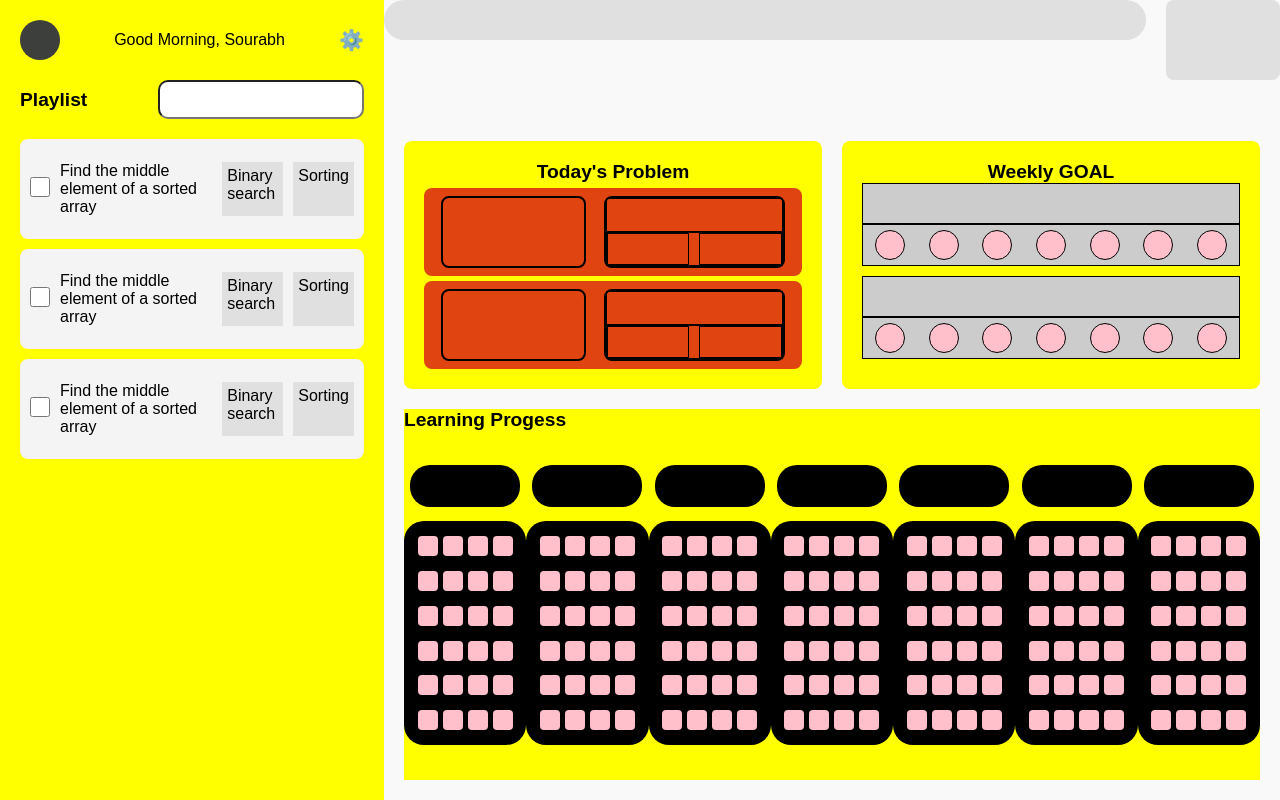
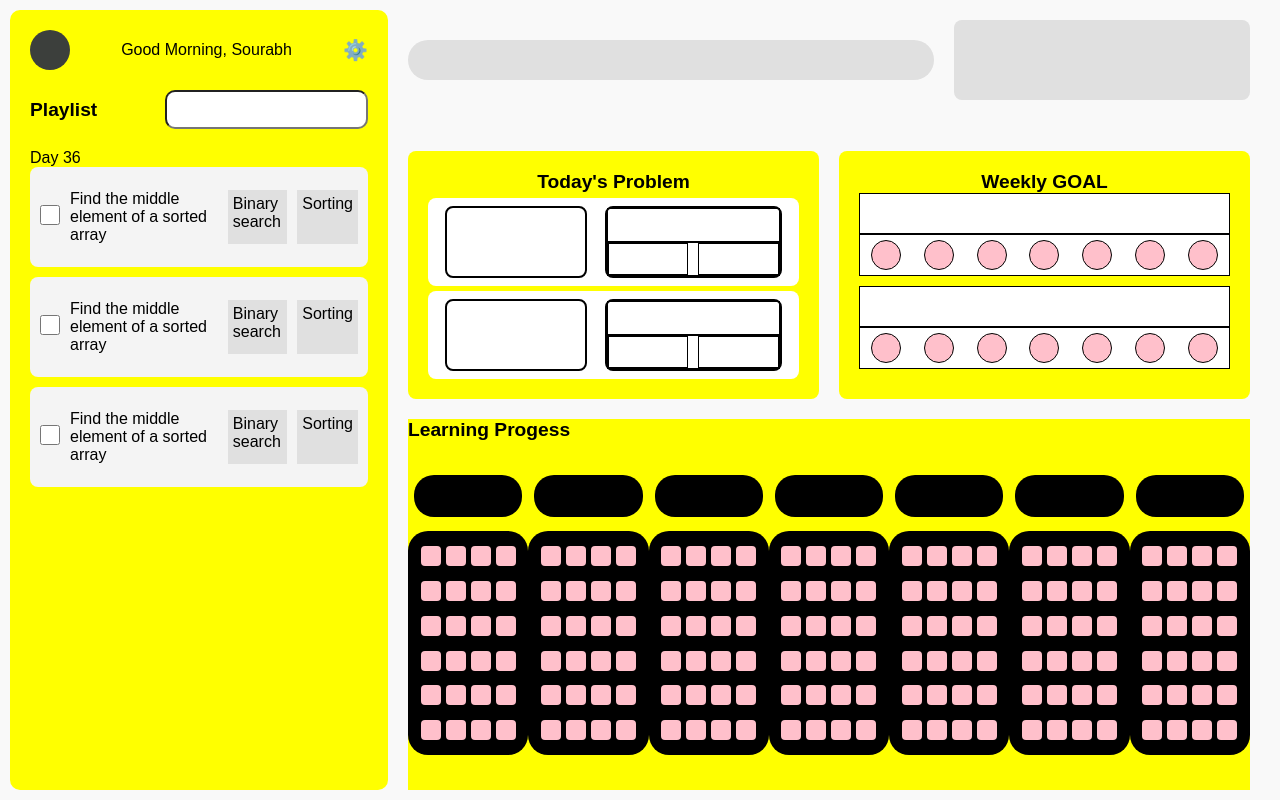
Before and after one commit to Tina067/CodeHub, a React (Create React App) app: page / in a window 1280 px wide. Built offline with nearby package versions, Linux system fonts and the light colour scheme.

Commit message:
1st commit 11-11-24

```diff
--- a/src/App.css
+++ b/src/App.css
@@ -9,8 +9,12 @@ body {
 .app-container {
   display: flex;
   height: 100vh;
+  margin: 10px;
 }
 
+/* .wrapper-container{
+  display: flex;
+} */
 /* .main-content {
 
   flex: 1;
--- a/src/App.js
+++ b/src/App.js
@@ -7,7 +7,7 @@ import MainContent from './components/MainContent';
 function App() {
   return (
     <div className="app-container">
-      <Sidebar />
+    <Sidebar />
       <div className="main-content-wrapper">
         <Header className="header"/>
         <MainContent className="main-content"/>
--- a/src/components/CardPlaceholder.css
+++ b/src/components/CardPlaceholder.css
@@ -1,6 +1,6 @@
 /* CardPlaceholder.css */
 .card-placeholder {
-    background-color: #ccc;
+    background-color: white;
     height: 50%;
     width: 100%;
     display: flex;
--- a/src/components/Header.css
+++ b/src/components/Header.css
@@ -3,17 +3,20 @@
     display: flex;
     gap: 20px;
     margin-bottom: 20px;
+    margin-left: 20px;
+    margin-right: 20px;
+    align-items: center;
   }
 
   .header-bar {
     height: 40px;
-    width: 100%;
+    width: 80%;
     background-color: #e0e0e0;
     border-radius: 20px;
   }
 
   .header-sidebar {
-    width: 15%;
+    width: 45%;
     height: 80px;
     background-color: #e0e0e0;
     border-radius: 8px;
--- a/src/components/PracticeCard.css
+++ b/src/components/PracticeCard.css
@@ -1,5 +1,5 @@
 .practiceCard {
-  background-color: rgb(224, 68, 16);
+  background-color: white;
   padding: 8px;
   border-radius: 8px;
   display: flex;
--- a/src/components/Sidebar.css
+++ b/src/components/Sidebar.css
@@ -3,6 +3,8 @@
     width: 30%;
     background-color: yellow;
     padding: 20px;
+    margin-bottom: 20px;
+    border-radius: 10px;
   }
   .sidebar-Title {
     display: flex;
@@ -39,3 +41,7 @@
   padding: 10px;
   width: 100%;
  }
+
+ .tasklist-section{
+  overflow: auto;
+ }
--- a/src/components/Sidebar.jsx
+++ b/src/components/Sidebar.jsx
@@ -23,7 +23,13 @@ function Sidebar() {
             </datalist>
         </div>
       </div>
+      <div className="tasklist-section">
       <TaskList />
+      {/* <TaskList />
+      <TaskList />
+      <TaskList /> */}
+      </div>
+
       {/* <InfoBoxList /> */}
     </div>
   );
--- a/src/components/TaskList.css
+++ b/src/components/TaskList.css
@@ -1,5 +1,9 @@
 /* TaskList.css */
-
+.main-Tasklist{
+  display: flex;
+  flex-direction: column;
+  margin-bottom: 50px;
+}
 .taskList {
   /* margin-bottom: 50px; */
   /* height: 50px; */
--- a/src/components/TaskList.jsx
+++ b/src/components/TaskList.jsx
@@ -3,6 +3,8 @@ import './TaskList.css';
 
 function TaskList() {
   return (
+    <div className='main-Tasklist'>
+    <div className="days">Day 36</div>
     <div className='taskList'>
       {[1,2 ,3].map((task) => (
         <div key={task} className="task-list-item">
@@ -13,9 +15,9 @@ function TaskList() {
         <span className='question-topic'>Binary search</span>
         <span className='question-topic'>Sorting</span>
         </div>
-
         </div>
       ))}
+    </div>
     </div>
   );
 }
```
